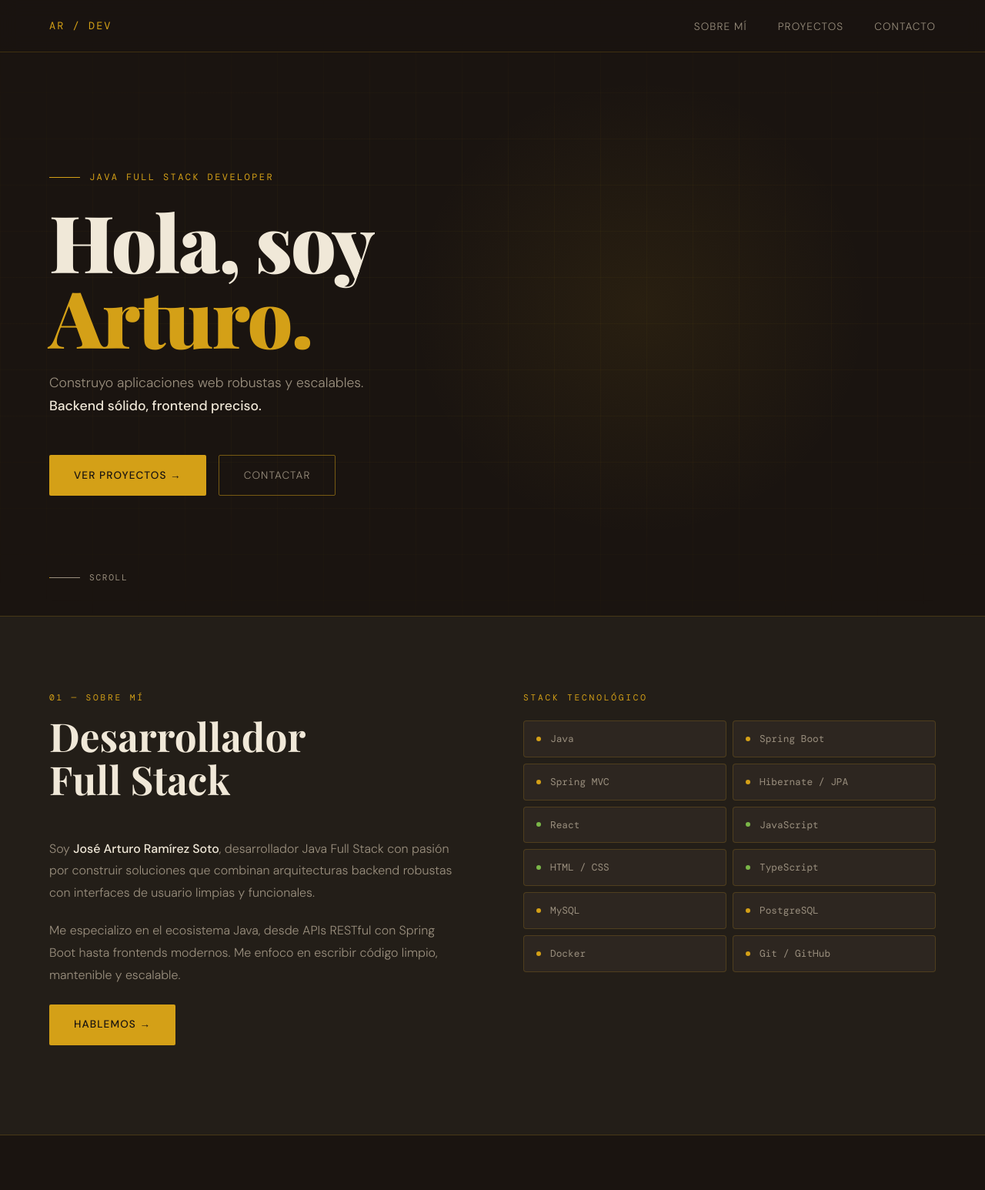
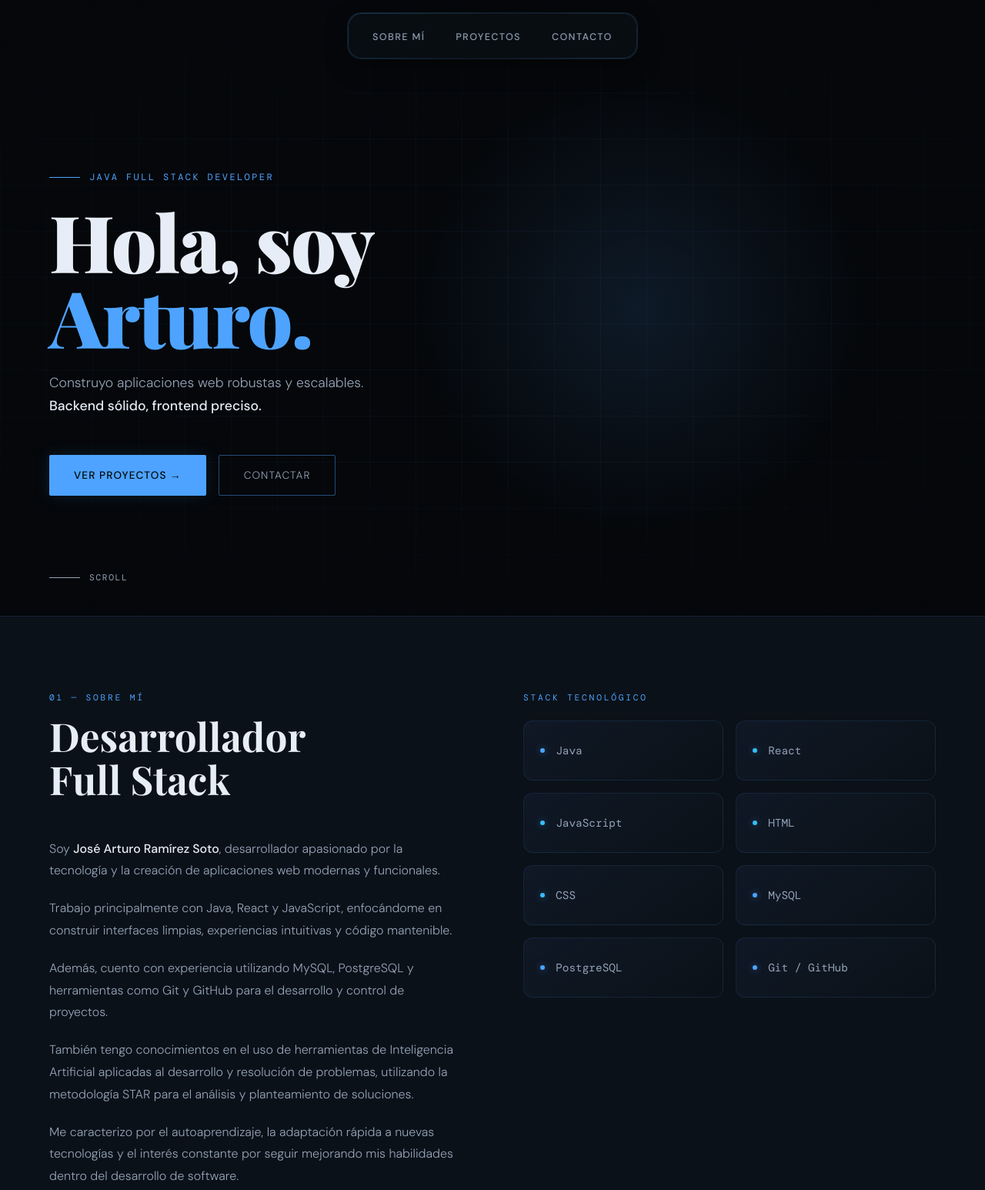
Before and after one commit to Arturo5312/Portafolio, a plain HTML site: page index.html in a window 1280 px wide. Shown: the top 1546 px of the page at 77% size. Drawn offline with nearby package versions, Linux system fonts and the light colour scheme.

Commit message:
cambios_Importantes

```diff
--- a/index.html
+++ b/index.html
@@ -13,7 +13,7 @@
        NAV
   ══════════════════════════════════════ -->
   <nav>
-    <span class="nav-logo">AR / Dev</span>
+    <span class="nav-logo"></span>
     <ul>
       <li><a href="#about">Sobre mí</a></li>
       <li><a href="#projects">Proyectos</a></li>
@@ -66,16 +66,31 @@
         <h2>Desarrollador<br>Full Stack</h2>
 
         <p>
-          Soy <strong>José Arturo Ramírez Soto</strong>, desarrollador Java Full Stack con pasión
-          por construir soluciones que combinan arquitecturas backend robustas con interfaces de
-          usuario limpias y funcionales.
-        </p>
+  Soy <strong>José Arturo Ramírez Soto</strong>, desarrollador apasionado por la
+  tecnología y la creación de aplicaciones web modernas y funcionales.
+</p>
 
-        <p>
-          <!--Experiencia, años en el sector, estudios, etc. -->
-          Me especializo en el ecosistema Java, desde APIs RESTful con Spring Boot hasta frontends
-          modernos. Me enfoco en escribir código limpio, mantenible y escalable.
-        </p>
+<p>
+  Trabajo principalmente con Java, React y JavaScript, enfocándome en construir
+  interfaces limpias, experiencias intuitivas y código mantenible.
+</p>
+
+<p>
+  Además, cuento con experiencia utilizando MySQL, PostgreSQL y herramientas
+  como Git y GitHub para el desarrollo y control de proyectos.
+</p>
+
+<p>
+  También tengo conocimientos en el uso de herramientas de Inteligencia
+  Artificial aplicadas al desarrollo y resolución de problemas, utilizando la
+  metodología STAR para el análisis y planteamiento de soluciones.
+</p>
+
+<p>
+  Me caracterizo por el autoaprendizaje, la adaptación rápida a nuevas
+  tecnologías y el interés constante por seguir mejorando mis habilidades dentro
+  del desarrollo de software.
+</p>
 
         <p style="margin-top: 1.5rem;">
           <a href="#contact" class="btn-primary" style="display: inline-flex;">Hablemos →</a>
@@ -88,16 +103,12 @@
         <div class="tech-grid">
           <!--Agrega, quita o cambia tecnologías -->
           <div class="tech-item"><span class="tech-dot"></span>Java</div>
-          <div class="tech-item"><span class="tech-dot"></span>Spring Boot</div>
-          <div class="tech-item"><span class="tech-dot"></span>Spring MVC</div>
-          <div class="tech-item"><span class="tech-dot"></span>Hibernate / JPA</div>
           <div class="tech-item"><span class="tech-dot green"></span>React</div>
           <div class="tech-item"><span class="tech-dot green"></span>JavaScript</div>
-          <div class="tech-item"><span class="tech-dot green"></span>HTML / CSS</div>
-          <div class="tech-item"><span class="tech-dot green"></span>TypeScript</div>
+          <div class="tech-item"><span class="tech-dot green"></span>HTML</div>
+          <div class="tech-item"><span class="tech-dot green"></span>CSS</div>
           <div class="tech-item"><span class="tech-dot"></span>MySQL</div>
           <div class="tech-item"><span class="tech-dot"></span>PostgreSQL</div>
-          <div class="tech-item"><span class="tech-dot"></span>Docker</div>
           <div class="tech-item"><span class="tech-dot"></span>Git / GitHub</div>
         </div>
       </div>
@@ -238,7 +249,13 @@
       </p>
 
       <!--Contacto de email-->
-      <a href="mailto:tu@email.com" class="contact-email">sotoa3686@gmail.com</a>
+   <a
+  href="https://mail.google.com/mail/?view=cm&fs=1&to=sotoa3686@gmail.com&su=Contacto%20desde%20tu%20portafolio"
+  class="contact-email"
+  target="_blank"
+>
+  sotoa3686@gmail.com
+</a>
 
       <div class="social-links">
         <!-- ✏️ Cambia los href por tus URLs reales -->
--- a/main.js
+++ b/main.js
@@ -30,3 +30,16 @@ window.addEventListener('scroll', () => {
       : '';
   });
 });
+
+
+const nav = document.querySelector('nav');
+
+window.addEventListener('scroll', () => {
+
+  if (window.scrollY > 40) {
+    nav.classList.add('scrolled');
+  } else {
+    nav.classList.remove('scrolled');
+  }
+
+});
--- a/style.css
+++ b/style.css
@@ -1,15 +1,19 @@
 :root {
-  --bg: #1a1410;
-  --bg2: #231e18;
-  --bg3: #2d2620;
-  --gold: #d4a017;
-  --gold-light: #f0c040;
-  --green: #7ab648;
-  --green-light: #9fd468;
-  --text: #f0e8d8;
-  --text-muted: #9a8f7e;
-  --border: rgba(212, 160, 23, 0.2);
-  --border-hover: rgba(212, 160, 23, 0.5);
+  --bg: #05070a;
+  --bg2: #0b1118;
+  --bg3: #111927;
+
+  --gold: #4da3ff;
+  --gold-light: #7cc0ff;
+
+  --green: #38bdf8;
+  --green-light: #7dd3fc;
+
+  --text: #e6edf7;
+  --text-muted: #94a3b8;
+
+  --border: rgba(77, 163, 255, 0.15);
+  --border-hover: rgba(77, 163, 255, 0.45);
 }
 
 * { margin: 0; padding: 0; box-sizing: border-box; }
@@ -24,40 +28,171 @@ body {
   overflow-x: hidden;
 }
 
-/* ── NAV ── */
+/* ── PREMIUM NAVBAR ───────────────────────── */
+
 nav {
   position: fixed;
-  top: 0; left: 0; right: 0;
-  z-index: 100;
+  top: 1rem;
+  left: 50%;
+  transform: translateX(-50%);
+
+  width: fit-content;
+
+  z-index: 1000;
+
   display: flex;
-  justify-content: space-between;
+  justify-content: center;
   align-items: center;
-  padding: 1.25rem 4rem;
-  background: rgba(26, 20, 16, 0.88);
-  backdrop-filter: blur(12px);
-  border-bottom: 0.5px solid var(--border);
+
+  padding: 1rem 2rem;
+
+  background: rgba(11, 17, 24, 0.65);
+
+  backdrop-filter: blur(18px);
+  -webkit-backdrop-filter: blur(18px);
+
+  border: 1px solid rgba(77, 163, 255, 0.12);
+
+  border-radius: 18px;
+
+  box-shadow:
+    0 10px 30px rgba(0,0,0,0.35),
+    inset 0 1px 0 rgba(255,255,255,0.03);
+
+  transition:
+    background 0.3s ease,
+    border-color 0.3s ease,
+    transform 0.3s ease;
 }
 
-.nav-logo {
-  font-family: 'DM Mono', monospace;
-  font-size: 0.85rem;
-  color: var(--gold);
-  letter-spacing: 0.15em;
-  text-transform: uppercase;
+/* glow premium */
+
+nav::before {
+  content: '';
+
+  position: absolute;
+  inset: 0;
+
+  border-radius: inherit;
+
+  padding: 1px;
+
+  background:
+    linear-gradient(
+      135deg,
+      rgba(77,163,255,0.25),
+      rgba(77,163,255,0.02),
+      rgba(124,192,255,0.18)
+    );
+
+  -webkit-mask:
+    linear-gradient(#fff 0 0) content-box,
+    linear-gradient(#fff 0 0);
+
+  -webkit-mask-composite: xor;
+          mask-composite: exclude;
+
+  pointer-events: none;
 }
 
-nav ul { display: flex; gap: 2.5rem; list-style: none; }
+/* LINKS */
+
+nav ul {
+  display: flex;
+  align-items: center;
+  justify-content: center;
+
+  gap: 2.5rem;
+
+  list-style: none;
+}
 
 nav a {
+  position: relative;
+
   text-decoration: none;
+
   color: var(--text-muted);
-  font-size: 0.85rem;
-  letter-spacing: 0.08em;
+
+  font-size: 0.78rem;
+  font-weight: 500;
+
+  letter-spacing: 0.12em;
   text-transform: uppercase;
-  transition: color 0.3s;
+
+  padding: 0.5rem 0;
+
+  transition:
+    color 0.3s ease,
+    transform 0.25s ease;
 }
 
-nav a:hover { color: var(--gold-light); }
+/* línea hover */
+
+nav a::after {
+  content: '';
+
+  position: absolute;
+
+  left: 0;
+  bottom: -2px;
+
+  width: 0%;
+  height: 1px;
+
+  background: linear-gradient(
+    90deg,
+    transparent,
+    var(--gold-light),
+    transparent
+  );
+
+  transition: width 0.35s ease;
+}
+
+nav a:hover {
+  color: var(--gold-light);
+
+  transform: translateY(-1px);
+
+  text-shadow:
+    0 0 12px rgba(77,163,255,0.4);
+}
+
+nav a:hover::after {
+  width: 100%;
+}
+
+/* scroll effect */
+
+nav.scrolled {
+  background: rgba(5, 7, 10, 0.82);
+
+  border-color: rgba(77,163,255,0.22);
+
+  box-shadow:
+    0 12px 40px rgba(0,0,0,0.45),
+    0 0 30px rgba(77,163,255,0.08);
+}
+
+/* RESPONSIVE */
+
+@media (max-width: 768px) {
+
+  nav {
+    width: calc(100% - 1.5rem);
+    padding: 0.9rem 1.2rem;
+    top: 0.75rem;
+  }
+
+  nav ul {
+    gap: 1.2rem;
+  }
+
+  nav a {
+    font-size: 0.7rem;
+  }
+}
 
 /* ── HERO ── */
 #hero {
@@ -73,8 +208,8 @@ nav a:hover { color: var(--gold-light); }
   position: absolute;
   inset: 0;
   background-image:
-    linear-gradient(rgba(212,160,23,0.04) 1px, transparent 1px),
-    linear-gradient(90deg, rgba(212,160,23,0.04) 1px, transparent 1px);
+    linear-gradient(rgba(77,163,255,0.05) 1px, transparent 1px),
+    linear-gradient(90deg, rgba(77,163,255,0.05) 1px, transparent 1px);
   background-size: 60px 60px;
   mask-image: radial-gradient(ellipse 80% 60% at 50% 50%, black 40%, transparent 100%);
 }
@@ -82,7 +217,7 @@ nav a:hover { color: var(--gold-light); }
 .hero-glow {
   position: absolute;
   width: 600px; height: 600px;
-  background: radial-gradient(circle, rgba(212,160,23,0.08) 0%, transparent 70%);
+  background: radial-gradient(circle, rgba(77,163,255,0.12) 0%, transparent 70%);
   top: 50%; left: 65%;
   transform: translate(-50%, -50%);
   pointer-events: none;
@@ -146,10 +281,15 @@ h1 .name-accent { color: var(--gold); display: block; }
   letter-spacing: 0.08em;
   text-transform: uppercase;
   border-radius: 2px;
-  transition: background 0.3s, transform 0.2s;
+  transition: background 0.3s, transform 0.2s, box-shadow 0.3s;
+  box-shadow: 0 0 20px rgba(77,163,255,0.15);
 }
 
-.btn-primary:hover { background: var(--gold-light); transform: translateY(-2px); }
+.btn-primary:hover {
+  background: var(--gold-light);
+  transform: translateY(-2px);
+  box-shadow: 0 0 25px rgba(77,163,255,0.25);
+}
 
 .btn-outline {
   display: inline-flex;
@@ -242,29 +382,104 @@ h2 {
   align-items: start;
 }
 
-.about-text p { color: var(--text-muted); margin-bottom: 1.25rem; font-size: 1rem; line-height: 1.8; }
-.about-text p strong { color: var(--text); font-weight: 500; }
+.about-text p {
+  color: var(--text-muted);
+  margin-bottom: 1.25rem;
+  font-size: 1rem;
+  line-height: 1.8;
+}
 
-.tech-grid { display: grid; grid-template-columns: repeat(2, 1fr); gap: 0.5rem; }
+.about-text p strong {
+  color: var(--text);
+  font-weight: 500;
+}
+
+.tech-grid {
+  display: grid;
+
+  grid-template-columns: repeat(2, 1fr);
+
+  gap: 1rem;
+
+  align-content: start;
+}
 
 .tech-item {
   display: flex;
   align-items: center;
-  gap: 0.75rem;
-  padding: 0.75rem 1rem;
-  background: var(--bg3);
-  border: 0.5px solid var(--border);
-  border-radius: 4px;
+  gap: 0.9rem;
+
+  padding: 1.2rem 1.3rem;
+
+  min-height: 78px;
+
+  background:
+    linear-gradient(
+      145deg,
+      rgba(17,25,39,0.95),
+      rgba(11,17,24,0.92)
+    );
+
+  border: 1px solid rgba(77,163,255,0.12);
+
+  border-radius: 12px;
+
   font-family: 'DM Mono', monospace;
-  font-size: 0.8rem;
+  font-size: 0.9rem;
+
   color: var(--text-muted);
-  transition: border-color 0.3s, color 0.3s;
+
+  backdrop-filter: blur(8px);
+
+  transition:
+    transform 0.25s ease,
+    border-color 0.3s ease,
+    box-shadow 0.3s ease,
+    color 0.3s ease;
 }
 
-.tech-item:hover { border-color: var(--gold); color: var(--gold-light); }
+.tech-item:hover {
+  transform: translateY(-4px);
+
+  border-color: rgba(77,163,255,0.35);
+
+  color: var(--gold-light);
+
+  box-shadow:
+    0 10px 25px rgba(0,0,0,0.25),
+    0 0 18px rgba(77,163,255,0.08);
+}
 
 .tech-dot {
-  width: 6px; height: 6px;
+  width: 10px;
+  height: 10px;
+
+  border-radius: 50%;
+
+  background: var(--gold);
+
+  box-shadow:
+    0 0 10px rgba(77,163,255,0.5);
+
+  flex-shrink: 0;
+}
+
+.tech-dot.green {
+  background: var(--green);
+
+  box-shadow:
+    0 0 10px rgba(56,189,248,0.45);
+}
+
+.tech-item:hover {
+  border-color: var(--gold);
+  color: var(--gold-light);
+  transform: translateY(-2px);
+}
+
+.tech-dot {
+  width: 6px;
+  height: 6px;
   border-radius: 50%;
   background: var(--gold);
   flex-shrink: 0;
@@ -293,12 +508,16 @@ h2 {
   border: 0.5px solid var(--border);
   border-radius: 6px;
   overflow: hidden;
-  transition: border-color 0.3s, transform 0.3s;
+  transition: border-color 0.3s, transform 0.3s, box-shadow 0.3s;
   display: flex;
   flex-direction: column;
 }
 
-.project-card:hover { border-color: var(--border-hover); transform: translateY(-4px); }
+.project-card:hover {
+  border-color: var(--border-hover);
+  transform: translateY(-4px);
+  box-shadow: 0 0 25px rgba(77,163,255,0.08);
+}
 
 .project-img {
   width: 100%;
@@ -318,9 +537,19 @@ h2 {
   border-bottom: 0.5px solid var(--border);
 }
 
-.project-body { padding: 1.5rem; flex: 1; display: flex; flex-direction: column; }
+.project-body {
+  padding: 1.5rem;
+  flex: 1;
+  display: flex;
+  flex-direction: column;
+}
 
-.project-tags { display: flex; flex-wrap: wrap; gap: 0.4rem; margin-bottom: 0.875rem; }
+.project-tags {
+  display: flex;
+  flex-wrap: wrap;
+  gap: 0.4rem;
+  margin-bottom: 0.875rem;
+}
 
 .tag {
   font-family: 'DM Mono', monospace;
@@ -329,15 +558,15 @@ h2 {
   text-transform: uppercase;
   padding: 0.25rem 0.6rem;
   border-radius: 2px;
-  background: rgba(212,160,23,0.12);
-  color: var(--gold);
-  border: 0.5px solid rgba(212,160,23,0.25);
+  background: rgba(77,163,255,0.12);
+  color: var(--gold-light);
+  border: 0.5px solid rgba(77,163,255,0.25);
 }
 
 .tag.green-tag {
-  background: rgba(122,182,72,0.12);
+  background: rgba(56,189,248,0.12);
   color: var(--green-light);
-  border-color: rgba(122,182,72,0.25);
+  border-color: rgba(56,189,248,0.25);
 }
 
 .project-title {
@@ -356,7 +585,11 @@ h2 {
   margin-bottom: 1.25rem;
 }
 
-.project-links { display: flex; gap: 0.75rem; flex-wrap: wrap; }
+.project-links {
+  display: flex;
+  gap: 0.75rem;
+  flex-wrap: wrap;
+}
 
 .project-link {
   display: inline-flex;
@@ -374,8 +607,10 @@ h2 {
   transition: color 0.3s, border-color 0.3s;
 }
 
-.project-link:hover { color: var(--gold-light); border-color: var(--gold); }
-.project-link svg { width: 12px; height: 12px; }
+.project-link:hover {
+  color: var(--gold-light);
+  border-color: var(--gold);
+}
 
 /* ── CONTACT ── */
 #contact {
@@ -384,7 +619,10 @@ h2 {
   text-align: center;
 }
 
-.contact-inner { max-width: 600px; margin: 0 auto; }
+.contact-inner {
+  max-width: 600px;
+  margin: 0 auto;
+}
 
 .contact-email {
   display: inline-block;
@@ -392,15 +630,23 @@ h2 {
   font-size: clamp(1.2rem, 3vw, 2rem);
   color: var(--gold);
   text-decoration: none;
-  border-bottom: 1px solid rgba(212,160,23,0.3);
+  border-bottom: 1px solid rgba(77,163,255,0.3);
   padding-bottom: 0.25rem;
   margin: 1rem 0 2.5rem;
   transition: border-color 0.3s, color 0.3s;
 }
 
-.contact-email:hover { color: var(--gold-light); border-color: var(--gold-light); }
+.contact-email:hover {
+  color: var(--gold-light);
+  border-color: var(--gold-light);
+}
 
-.social-links { display: flex; gap: 1.25rem; justify-content: center; flex-wrap: wrap; }
+.social-links {
+  display: flex;
+  gap: 1.25rem;
+  justify-content: center;
+  flex-wrap: wrap;
+}
 
 .social-link {
   display: inline-flex;
@@ -418,7 +664,10 @@ h2 {
   transition: color 0.3s, border-color 0.3s;
 }
 
-.social-link:hover { color: var(--gold-light); border-color: var(--gold); }
+.social-link:hover {
+  color: var(--gold-light);
+  border-color: var(--gold);
+}
 
 /* ── FOOTER ── */
 footer {
@@ -451,9 +700,25 @@ footer p {
 /* ── RESPONSIVE ── */
 @media (max-width: 768px) {
   nav { padding: 1rem 1.5rem; }
+
   nav ul { display: none; }
-  #hero, section { padding-left: 1.5rem; padding-right: 1.5rem; }
-  .about-grid { grid-template-columns: 1fr; gap: 2.5rem; }
+
+  #hero,
+  section {
+    padding-left: 1.5rem;
+    padding-right: 1.5rem;
+  }
+
+  .about-grid {
+    grid-template-columns: 1fr;
+    gap: 2.5rem;
+  }
+
   .scroll-hint { left: 1.5rem; }
-  footer { flex-direction: column; gap: 0.5rem; padding: 1.5rem; }
+
+  footer {
+    flex-direction: column;
+    gap: 0.5rem;
+    padding: 1.5rem;
+  }
 }
```
